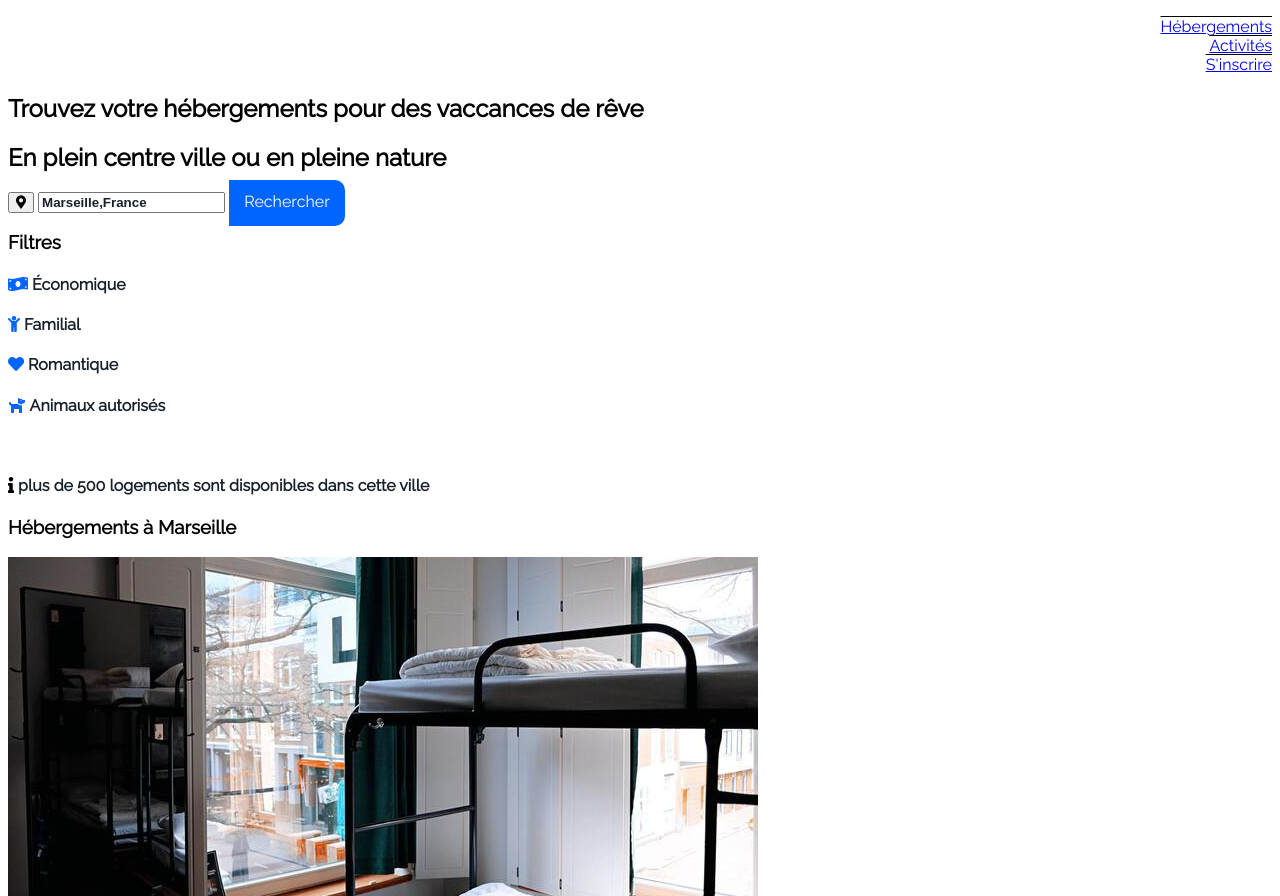
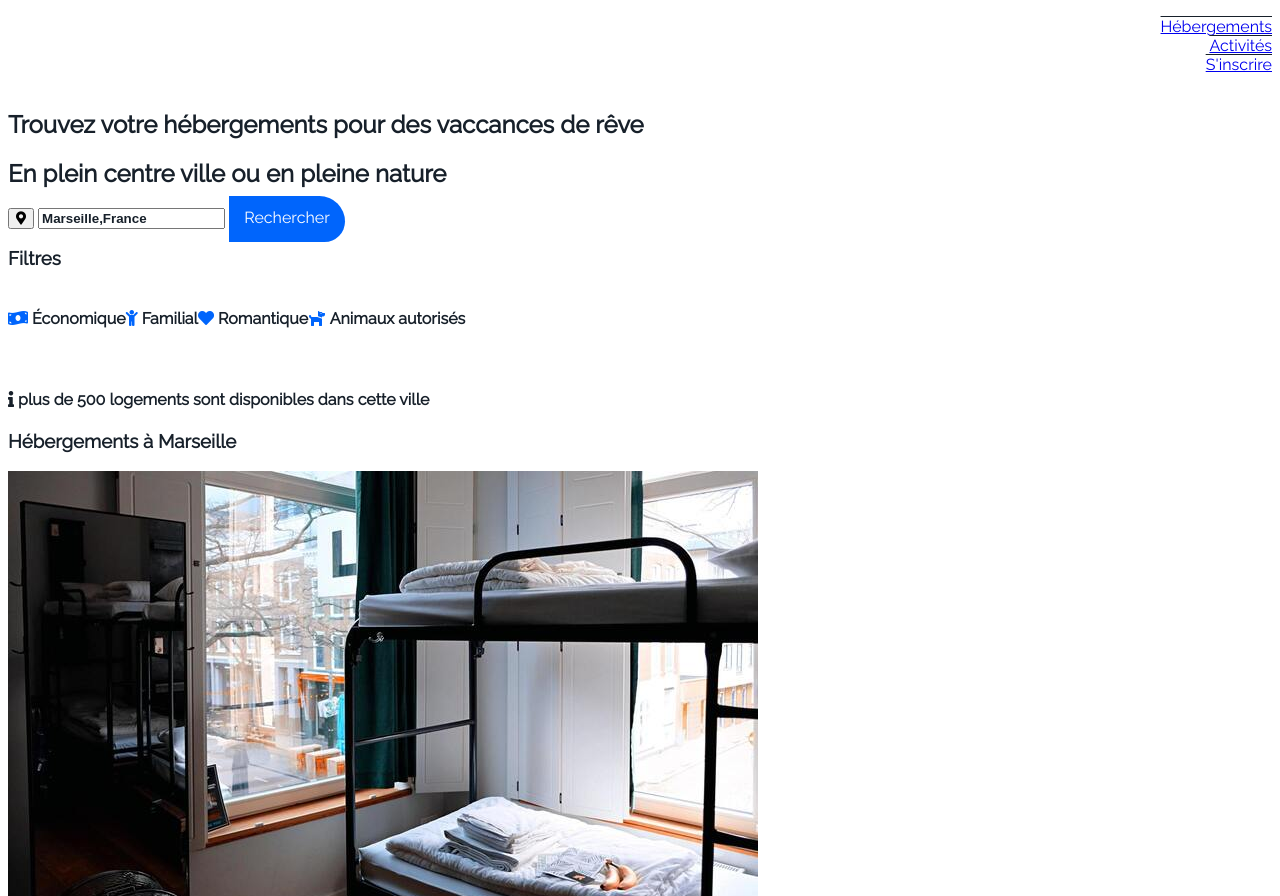
Before and after one commit to felicitembeykoumatey/FeliciteMbeyKoumatey_2_17112020, a plain HTML site: page index.html in a window 1280 px wide. Shown: the part 56-952 px from the top of the page. Drawn offline with Linux system fonts and the light colour scheme.

Commit message:
add color black in css body

```diff
--- a/styles.css
+++ b/styles.css
@@ -2,12 +2,15 @@ body {
   font-family: "raleway", sans-serif;
   font-size: 100%;
   margin: 15px, 10px, 1em;
+  color: #17202a;
 }
 
 .header_nav {
+  display: flex;
   text-decoration: overline;
   text-align: right;
   flex-direction: row;
+  justify-content: flex-end;
 }
 .puce {
   list-style: none;
@@ -27,9 +30,10 @@ body {
 .title {
   color: #17202a;
 }
+
 .search_form_btn {
-  border-bottom-right-radius: 10px;
-  border-top-right-radius: 10px;
+  border-bottom-right-radius: 80px;
+  border-top-right-radius: 100px;
   background-color: #0065fc;
   height: 10px;
   padding: 12px 15px 15px;
@@ -41,7 +45,7 @@ body {
   width: 320px;
 }
 .element_flex_1 {
-  flex-direction: wrap;
+  flex-direction: row;
   justify-content: space-around;
   background-color: #f2f2f2;
   align-items: right;
@@ -51,11 +55,13 @@ body {
   margin-left: auto;
   margin-right: auto;
 }
-
+.flex_item1 {
+  justify-content: space-around;
+  flex-direction: row;
+}
 .price {
   font-weight: bold;
 }
-
 .star {
   color: #0065fc;
 }
@@ -76,7 +82,9 @@ body {
   margin-right: auto;
 }
 .barre_filters {
-  flex-direction: wrap;
+  display: flex;
+  flex-direction: row;
+  justify-content: flex-start;
 }
 .element_flex_2 {
   display: flex;
```
